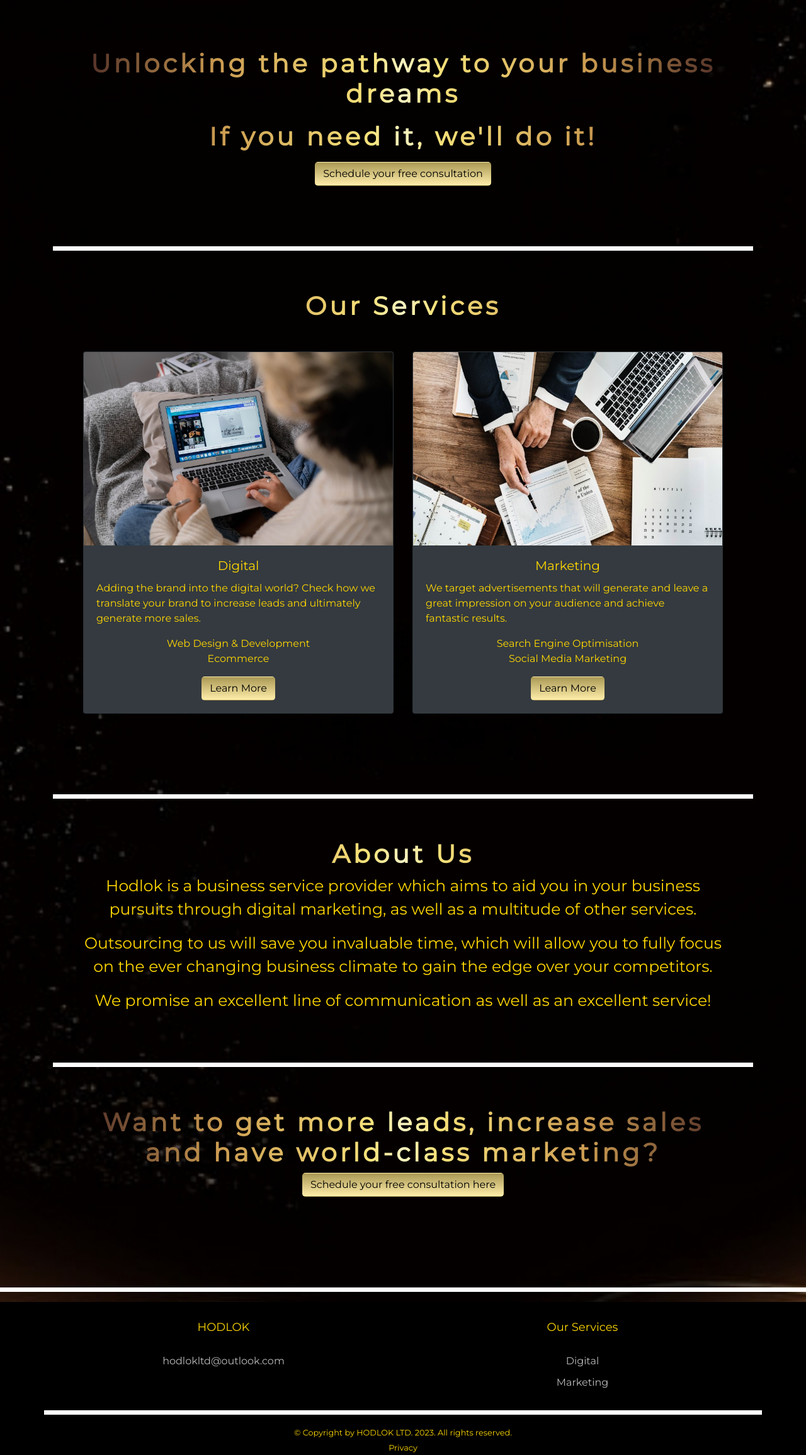
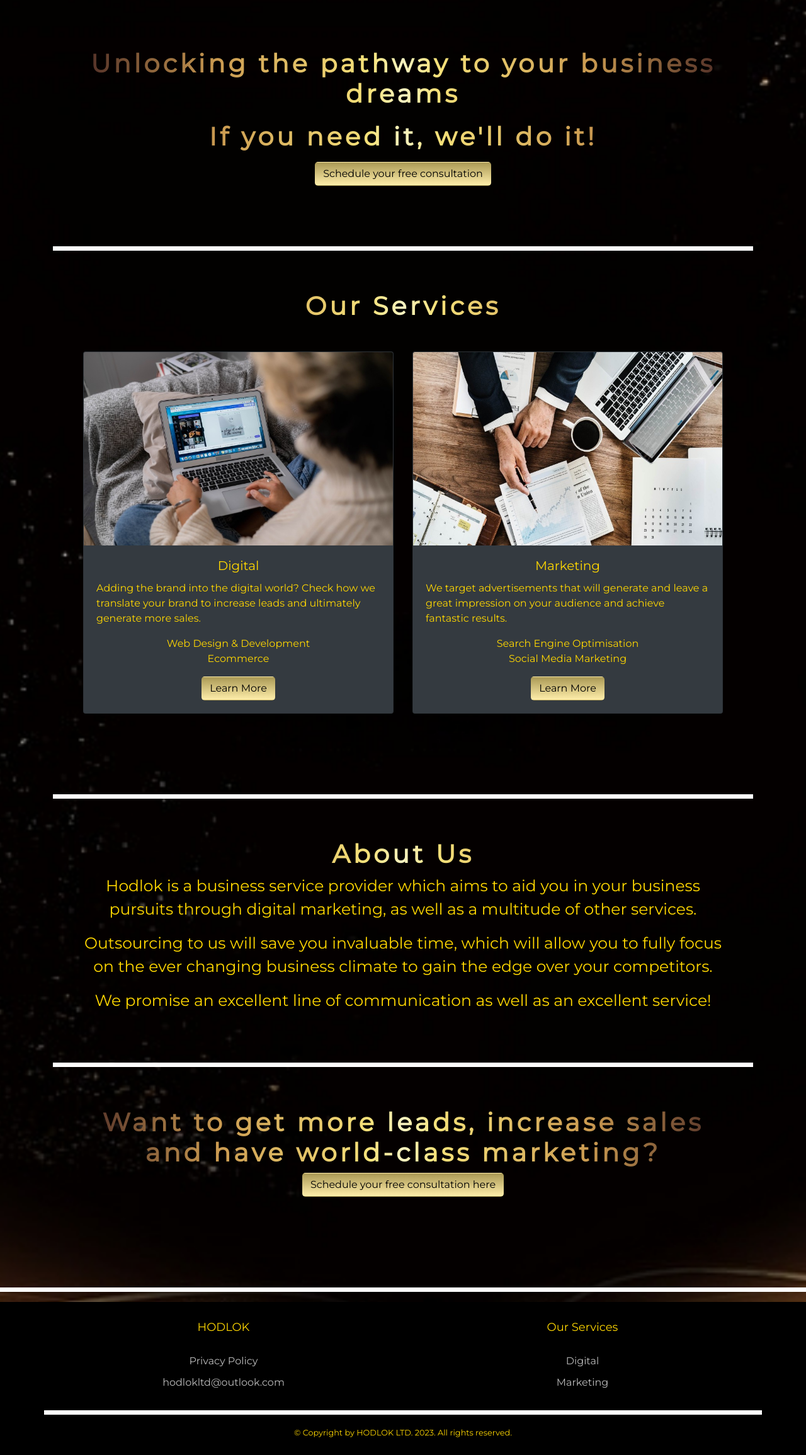
Before and after one commit to Engombe23/Hodlok-Web, a Django app: page / in a window 1280 px wide. Shown: the part 126-2436 px from the top of the page at 63% size. After the commit the page ends 2408 px from the top, so only its background shows below. Run offline with Django 3.2, Linux system fonts and the light colour scheme; data comes from the database, SQL or seed files in the repository; some libraries are stand-ins or nearby versions.

Commit message:
Moved Privacy Policy title towards top of footer

```diff
--- a/hodlok/templates/base.html
+++ b/hodlok/templates/base.html
@@ -59,6 +59,7 @@
         <div class="footer-col">
           <a href="{% url 'home' %}"><h4>HODLOK</h4></a>
           <ul>
+            <li><a href="{% url 'privacy' %}">Privacy Policy</a></li>
             <li><a class="business-email" style="text-transform: lowercase;" href="mailto:hodlokltd@outlook.com">hodlokltd@outlook.com</a></li>
           </ul>
         </div>
@@ -72,7 +73,6 @@
         <hr class="line">
         <div class="container text-center">
           <small>&copy; Copyright by HODLOK LTD. 2023. All rights reserved.</small><br>
-          <small><a href="{% url 'privacy' %}">Privacy</a></small>
         </div>
       </div>
     </div>
```
